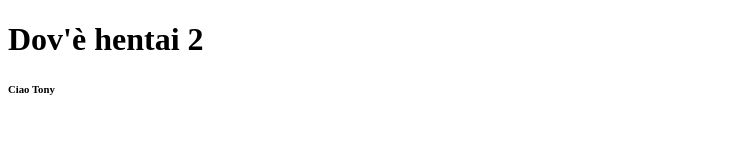
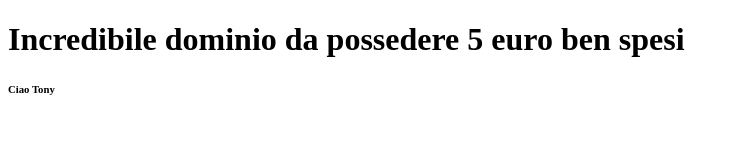
Before and after one commit to BBicchio/sampower.it, a plain HTML site: page index.html in a window 1280 px wide. Shown: the whole page, without its empty margins (0-739 px from the left). Drawn offline with Linux system fonts and the light colour scheme.

Commit message:
Update index.html

```diff
--- a/index.html
+++ b/index.html
@@ -2,7 +2,7 @@
 <html>
 <head>
   <title>Sam Power</title>
-  <h1>Dov'è hentai 2</h1>
+  <h1>Incredibile dominio da possedere 5 euro ben spesi</h1>
   <h6>Ciao Tony</h6>
 </head>
 <body>
```
